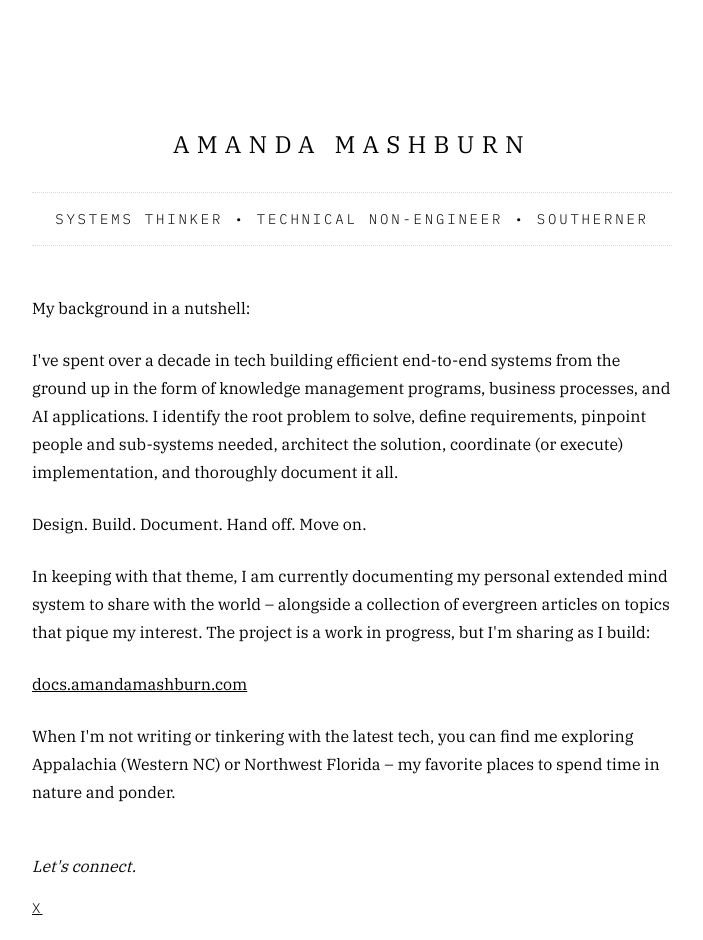
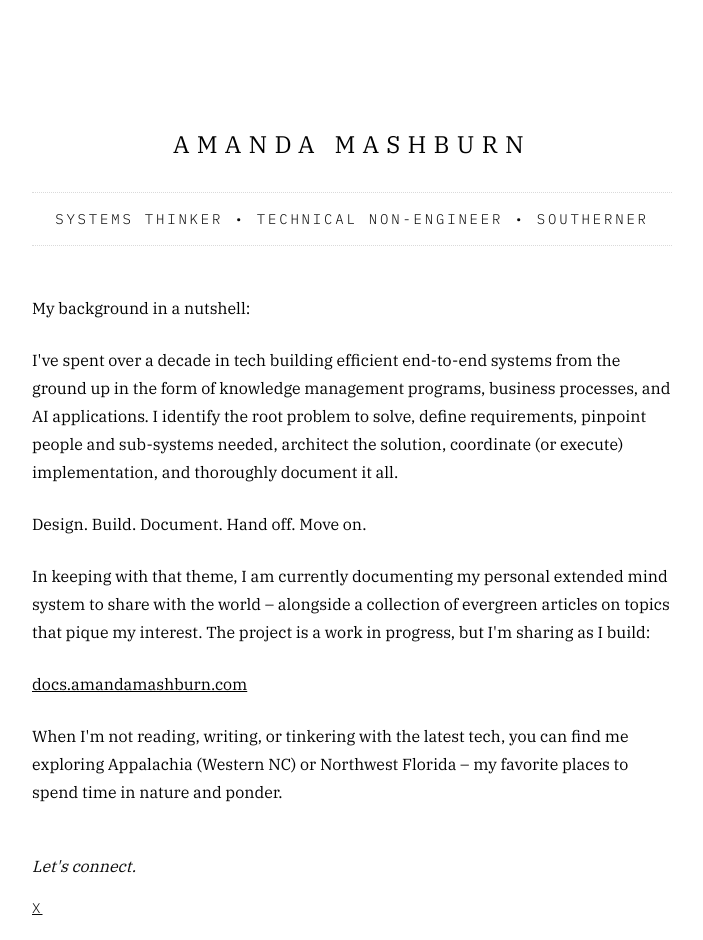
Before and after one commit to amandamashburn/amandamashburn-com, a Next.js app: page / in a window 1280 px wide. Shown: the top 940 px of the page, without its empty margins (288-991 px from the left). Built offline with nearby package versions, Linux system fonts and the light colour scheme.

Commit message:
Add reading to bio activities list

```diff
--- a/src/app/page.tsx
+++ b/src/app/page.tsx
@@ -35,7 +35,7 @@ export default function Home() {
             docs.amandamashburn.com
           </a>
           <p>
-            When I&apos;m not writing or tinkering with the latest tech, you can find me exploring Appalachia (Western NC) or Northwest Florida – my favorite places to spend time in nature and ponder.
+            When I&apos;m not reading, writing, or tinkering with the latest tech, you can find me exploring Appalachia (Western NC) or Northwest Florida – my favorite places to spend time in nature and ponder.
           </p>
         </article>
 
```
